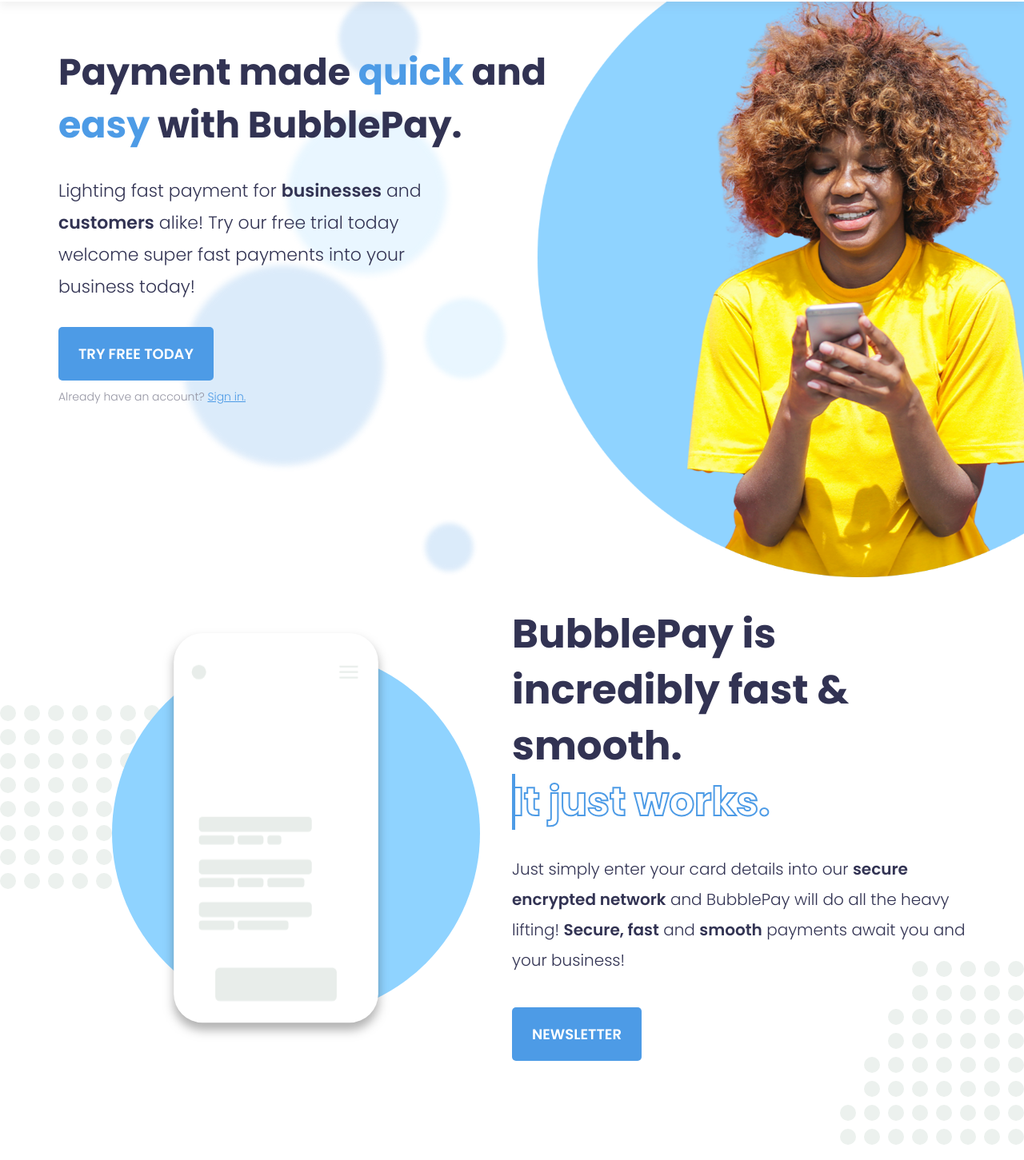
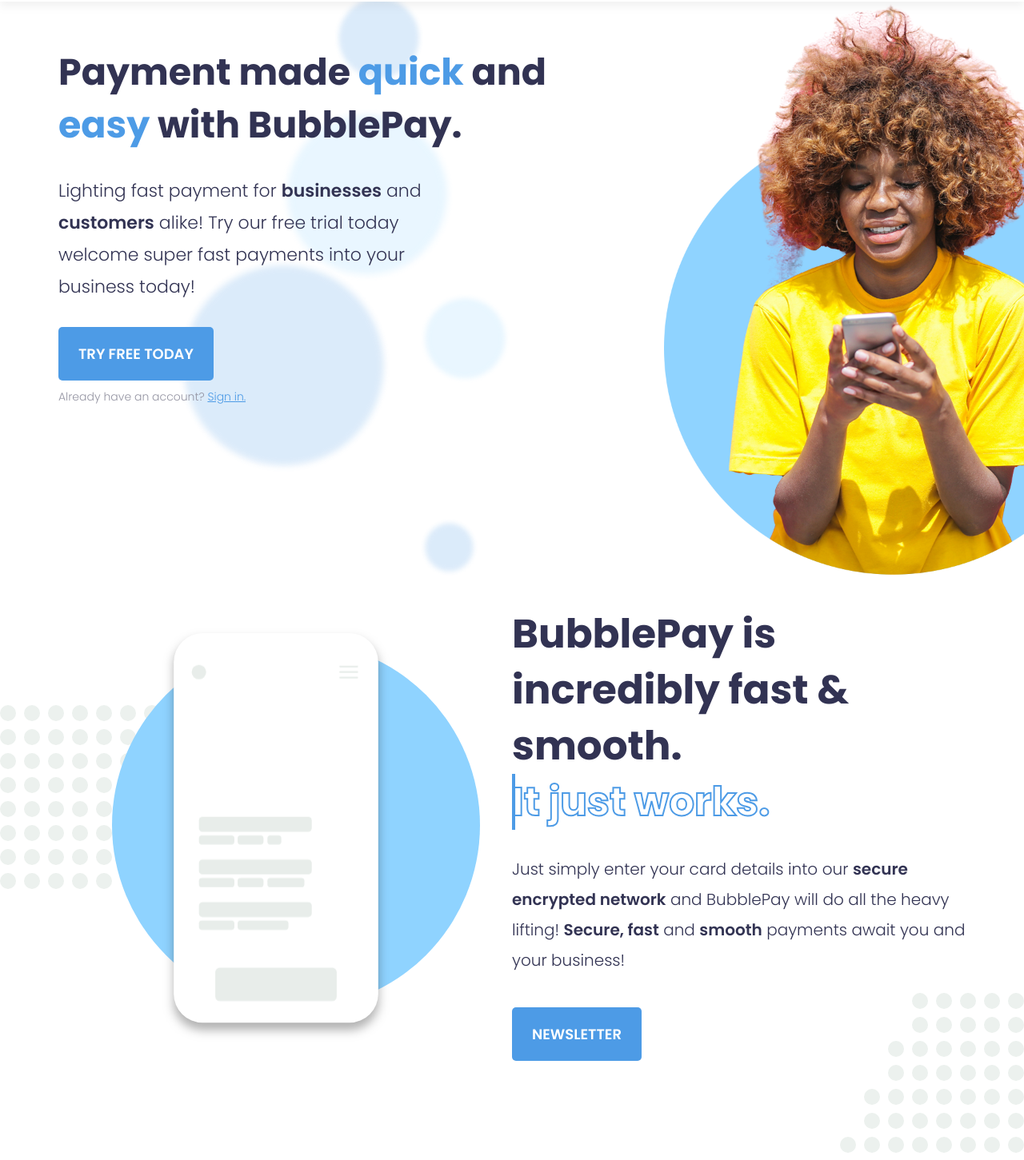
Before and after one commit to glyphyyy/bubblepay, a React (Create React App) app: page / in a window 1280 px wide. Shown: the part 78-1529 px from the top of the page at 80% size. Built offline with nearby package versions, Linux system fonts and the light colour scheme.

Commit message:
Girl fixes and phone pos fix

```diff
--- a/src/components/hero/hero.scss
+++ b/src/components/hero/hero.scss
@@ -170,11 +170,11 @@
         }
 
         img {
-            height: 100%;
+            height: 90%;
             z-index: 2;
             position: absolute;
-            top: 0;
-            right: 0;
+            top: 80px;
+            right: 140px;
 
 
             @media screen and (max-width: 1300px)
--- a/src/components/info/info.scss
+++ b/src/components/info/info.scss
@@ -29,7 +29,7 @@
     #sideCircleRight {
         position: absolute;
         right: 0;
-        top: 160vh;
+        top: 165vh;
         transform: rotate(180deg);
 
         @media screen and (max-width: 768px)
@@ -58,10 +58,11 @@
         .circle {
             overflow-x:unset;
             margin-left: 100px;
-            width: 600px;
-            height: 600px;
+            width: 560px;
+            height: 560px;
             background: $lightBlue;
             border-radius: 50%;
+            margin-bottom: 20px;
 
             @media screen and (max-width: 1400px)
             {
@@ -224,7 +225,7 @@
         }
 
         .container {
-
+            width: 60%;
             display: flex;
             flex-direction: column;
             align-items: flex-start;
--- a/src/components/productDropDown/productDropDown.scss
+++ b/src/components/productDropDown/productDropDown.scss
@@ -12,8 +12,8 @@
         top: -120px;
         width: 60%;
         height: 150px;
-        background-color: rgba(255, 255, 255, 0.40);
-        backdrop-filter: blur(3px);
+        background-color: rgba(255, 255, 255, 0.50);
+        backdrop-filter: blur(5px);
         border-bottom-right-radius: 25px;
         border-bottom-left-radius: 25px;
         opacity: 0;
```
Also changed, not shown: public/assets/woman-old.png (added), public/assets/woman.png.
